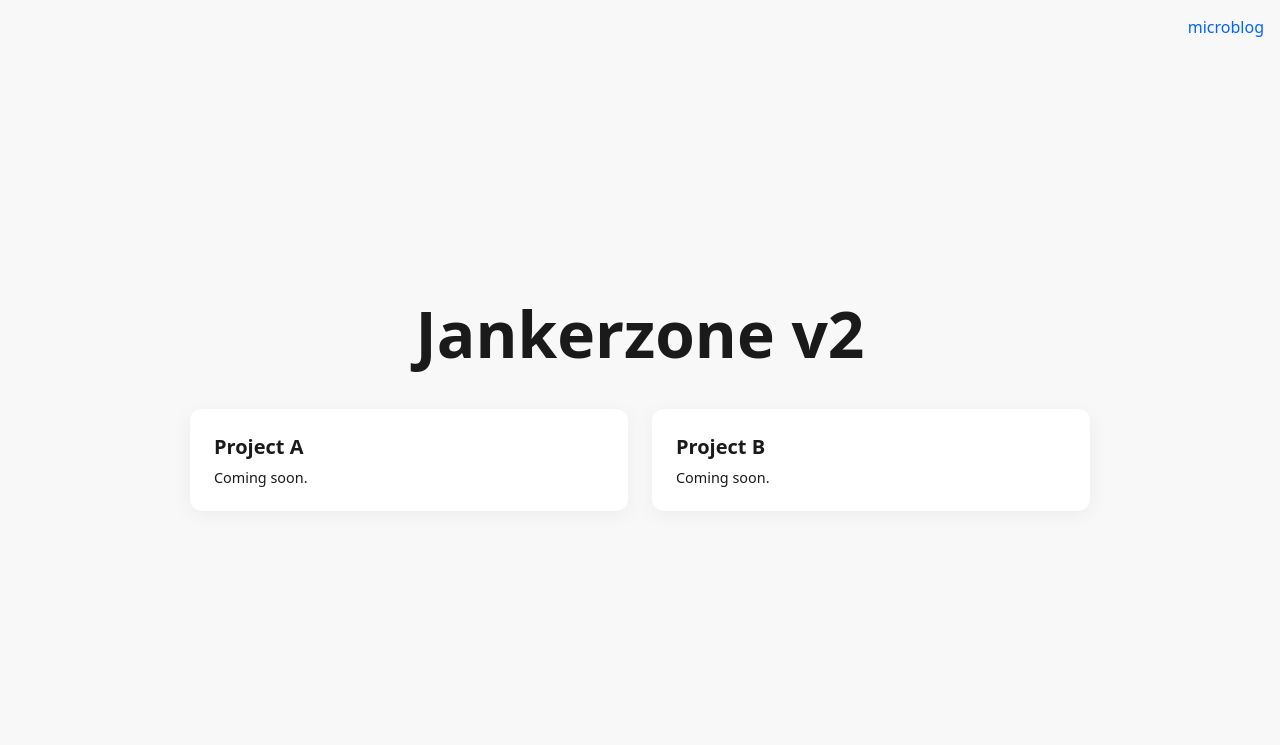
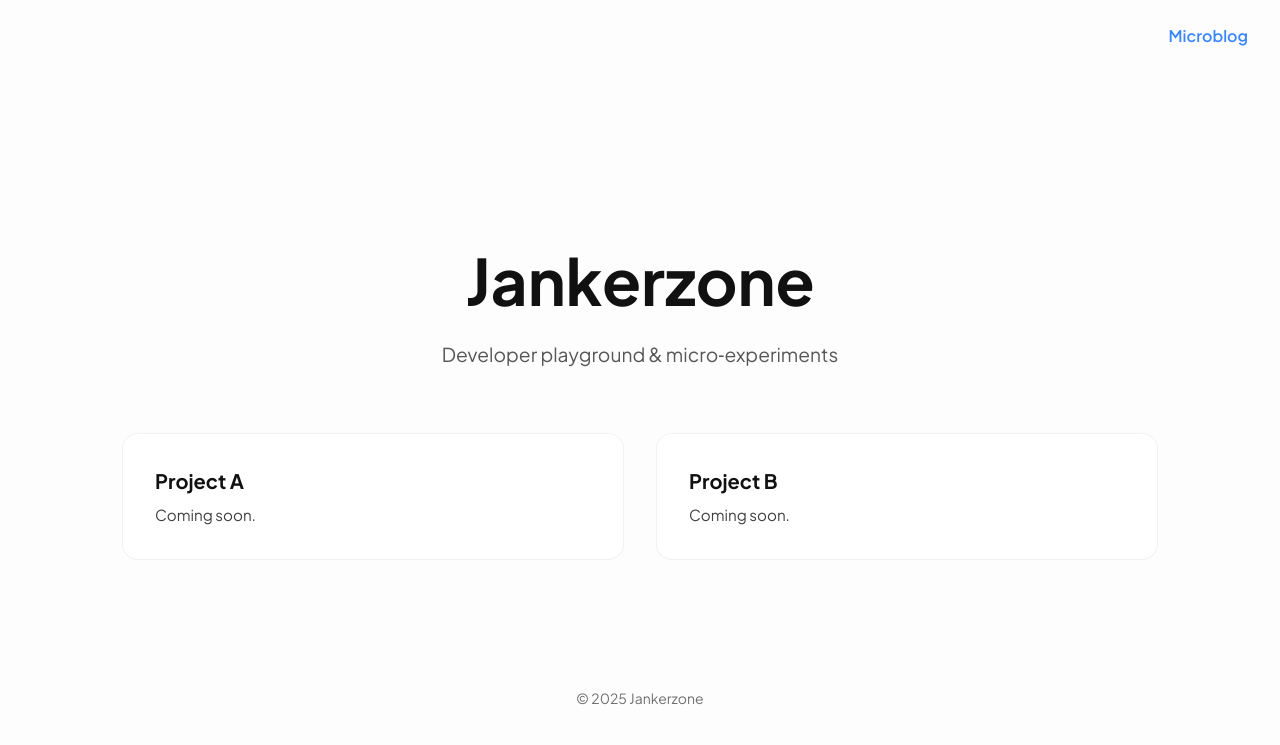
Before and after one commit to jankerzone/jankerzone.v.2, a website: page public/index.html in a window 1280 px wide. Drawn offline with Linux system fonts and the light colour scheme.

Commit message:
Revamp portfolio template

```diff
--- a/public/index.html
+++ b/public/index.html
@@ -1,71 +1,104 @@
 <!DOCTYPE html>
 <html lang="en">
 <head>
-  <meta charset="UTF-8">
-  <meta name="viewport" content="width=device-width, initial-scale=1.0">
-  <title>jankerzone v2</title>
+  <meta charset="UTF-8" />
+  <meta name="viewport" content="width=device-width, initial-scale=1.0" />
+  <title>Jankerzone v2</title>
+  <link rel="preconnect" href="https://fonts.googleapis.com">
+  <link rel="preconnect" href="https://fonts.gstatic.com" crossorigin>
+  <link href="https://fonts.googleapis.com/css2?family=Plus+Jakarta+Sans:wght@400;600;700&display=swap" rel="stylesheet">
   <style>
     :root {
-      --bg: #f8f8f8;
-      --text: #1a1a1a;
-      --accent: #0066ff;
+      --bg: #fdfdfd;
+      --text: #111;
+      --accent: #3a86ff;
+      --card: #fff;
     }
-    * { box-sizing: border-box; }
+    @media (prefers-color-scheme: dark) {
+      :root {
+        --bg: #0e0e0e;
+        --text: #e5e5e5;
+        --accent: #5e9bff;
+        --card: #1a1a1a;
+      }
+    }
+    * { box-sizing: border-box; margin: 0; padding: 0; }
     body {
-      margin: 0;
-      font-family: system-ui, sans-serif;
+      font-family: 'Plus Jakarta Sans', system-ui, sans-serif;
       background: var(--bg);
       color: var(--text);
-      display: flex;
-      flex-direction: column;
-      align-items: center;
-      justify-content: center;
-      min-height: 100vh;
-      padding: 2rem 1rem;
-      gap: 2rem;
+      line-height: 1.5;
+      -webkit-font-smoothing: antialiased;
     }
     nav {
-      position: absolute;
-      top: 1rem;
-      right: 1rem;
+      display: flex;
+      justify-content: flex-end;
+      padding: 1.5rem 2rem;
     }
     nav a {
       color: var(--accent);
       text-decoration: none;
-      font-weight: 500;
+      font-weight: 600;
     }
-    h1 {
-      font-size: clamp(2.5rem, 5vw, 4rem);
-      margin: 0;
+    .hero {
+      text-align: center;
+      padding: min(20vh, 10rem) 1rem 4rem;
+    }
+    .hero h1 {
+      font-size: clamp(2.5rem, 6vw, 4rem);
+      font-weight: 700;
+      margin-bottom: .75rem;
+    }
+    .hero p {
+      font-size: clamp(1rem, 1.5vw, 1.25rem);
+      color: var(--text);
+      opacity: .7;
     }
     .projects {
+      max-width: 1100px;
+      margin: 0 auto 6rem;
       display: grid;
-      gap: 1.5rem;
-      grid-template-columns: repeat(auto-fit, minmax(220px, 1fr));
-      width: 100%;
-      max-width: 900px;
+      gap: 2rem;
+      grid-template-columns: repeat(auto-fit, minmax(260px, 1fr));
+      padding: 0 2rem;
     }
     .card {
-      background: #fff;
-      padding: 1.5rem;
-      border-radius: 12px;
-      box-shadow: 0 4px 20px rgba(0,0,0,0.05);
+      background: var(--card);
+      border: 1px solid rgba(0,0,0,.05);
+      border-radius: 16px;
+      padding: 2rem;
+      transition: transform .2s ease, box-shadow .2s ease;
+    }
+    .card:hover {
+      transform: translateY(-4px);
+      box-shadow: 0 8px 30px rgba(0,0,0,.08);
     }
     .card h2 {
-      margin: 0 0 0.5rem 0;
       font-size: 1.25rem;
+      margin-bottom: .5rem;
     }
     .card p {
-      margin: 0;
-      font-size: 0.9rem;
+      font-size: .95rem;
+      opacity: .8;
+    }
+    footer {
+      text-align: center;
+      padding: 2rem;
+      font-size: .875rem;
+      opacity: .6;
     }
   </style>
 </head>
 <body>
   <nav>
-    <a href="/blog.html">microblog</a>
+    <a href="/blog.html">Microblog</a>
   </nav>
-  <h1>Jankerzone v2</h1>
+
+  <section class="hero">
+    <h1>Jankerzone</h1>
+    <p>Developer playground & micro‑experiments</p>
+  </section>
+
   <section class="projects">
     <div class="card">
       <h2>Project A</h2>
@@ -76,5 +109,7 @@
       <p>Coming soon.</p>
     </div>
   </section>
+
+  <footer>© 2025 Jankerzone</footer>
 </body>
 </html>
```
Also changed, not shown: 1 other file.
